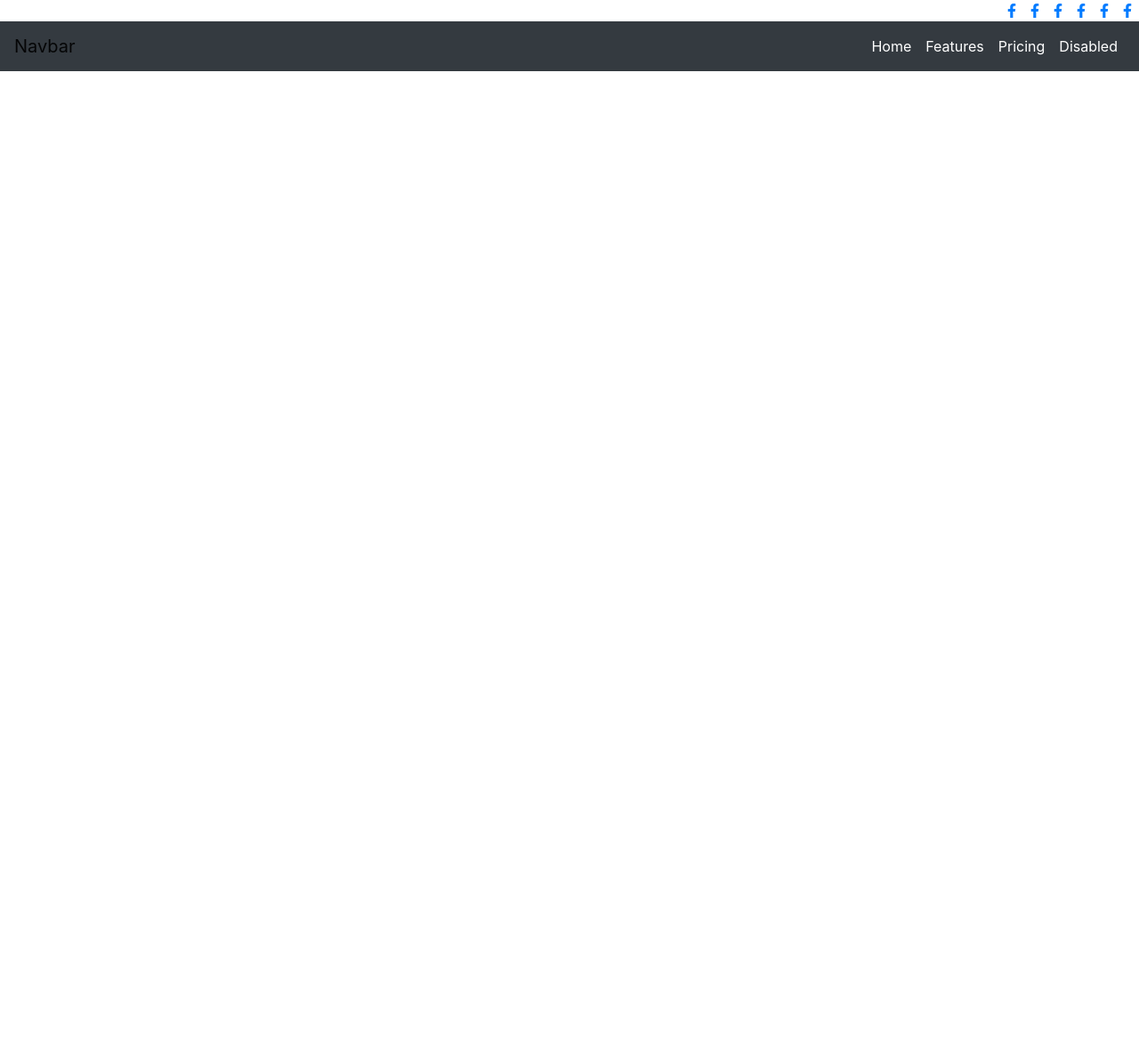
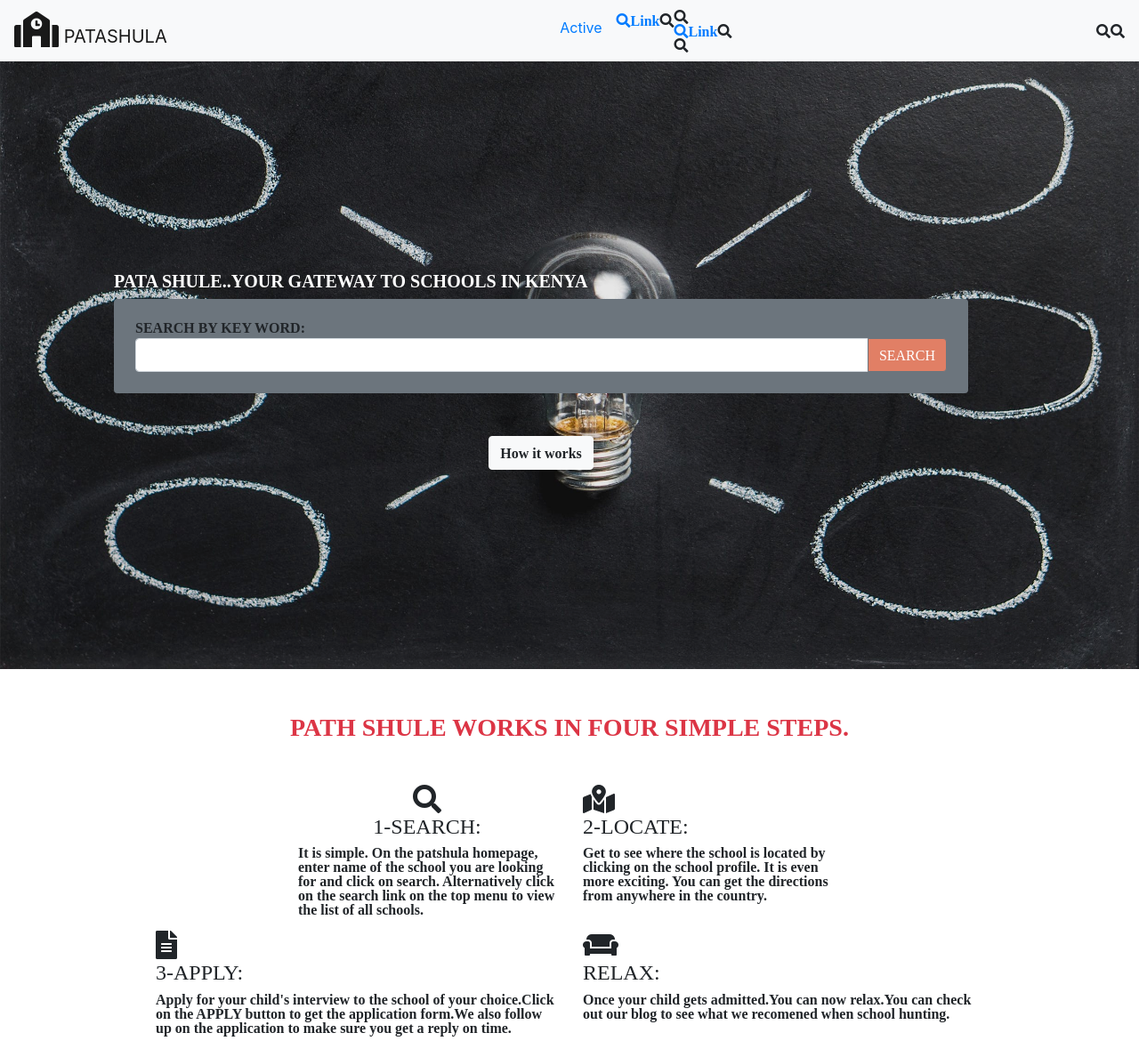
Before and after one commit to dibdas/Directory-of-Schools, a plain HTML site: page index.html in a window 1280 px wide. Shown: the whole page at 89% size. Before the commit the page ends 800 px from the top, so only its background shows below. Drawn offline with nearby package versions, Linux system fonts and the light colour scheme.

Commit message:
add works

```diff
--- a/css/style.css
+++ b/css/style.css
@@ -1,3 +1,17 @@
-.top-nav {
-    list-style: none;
+
+
+.main-image img{
+    width: 100%;
+    background-position: center;
+    background-size: auto;
+    height: 90vh;
+    filter: brightness(90%);
 }
+
+.main-text {
+    top: 38%;
+    margin-left:10%;
+  }
+.search-btn {
+    background-color: #e17f65;
+}
--- a/index.html
+++ b/index.html
@@ -18,42 +18,114 @@
     crossorigin="anonymous" />
     </head>
     <body>
-        <ul class="list-group list-group-horizontal justify-content-end top-nav ">
-            <li>
-                <i class="gray-text"> <a class="fab fa-facebook-f px-2" href="#"></a> </i>
+
+
+
+        <nav class="navbar fixed-top navbar-light bg-light">
+            <a class="navbar-brand justify-content-center" href="#"><i class="fas fa-school fa-2x"></i> PATASHULA</a>
+
+            <ul class="nav justify-content-end">
+                <li class="nav-item">
+                  <a class="nav-link active" href="#">Active</a>
                 </li>
                 <li>
-                <i class="gray-text"> <a class="fab fa-facebook-f px-2" href="#"></a> </i>
+                  <a href="#"><i class="fas fa-search">Link</a>
                 </li>
-              <li>
-                <i class="gray-text"> <a class="fab fa-facebook-f px-2" href="#"></a> </i>
-              </li>
-              <li>
-                <i class="gray-text"> <a class="fab fa-facebook-f px-2" href="#"></a> </i>
-              </li>
-              <li>
-                <i class="gray-text"> <a class="fab fa-facebook-f px-2" href="#"></a> </i>
-              </li>
-              <li>
-                <i class="gray-text"> <a class="fab fa-facebook-f px-2" href="#"></a> </i>
+                <li class="nav-item">
+                  <a href="#"><i class="fas fa-search">Link</a>
                 </li>
 
               </ul>
+          </nav>
+<!--
+          <nav class="d-flex navigation-bar bg-color0 px-5">
+            <div class="nohover-line">
+                <a href="index.html">
+                    <i class="fas fa-cubes fa-2x mr-2"></i>
+                    <span class="align-text-bottom">3DRENT</span>
+                </a>
+            </div>
+            <ul class="d-flex navigation-items list-unstyled nohover-line">
+                <li class="px-4"><a href="printers.html" target="_blank"><i class="fas px-1 fa-search"></i><span class="navigation-link">PRINTERS</span></a></li>
+                <li class="px-4"><a href="blog.html"><i class="fas px-1 fa-rss"></i><span class="navigation-link">BLOG</span></a></li>
+                <li class="px-4"><a href="about.html"><i class="far px-1 fa-user"></i><span class="navigation-link">ABOUT</span></a></li>
+                <li><a href="#"><i class="fas px-1 fa-bars"></i><span class="navigation-link">MORE</span></a></li>
+            </ul>
+        </nav>
+    -->
+    <main>
+        <div clas="container-fliud d-flex">
+            <div class="main-image">
+                <img src="images/b8.jpeg">
+            </div>
 
-        <nav class="navbar navbar-expand-lg navbar-light bg-dark">
-            <a class="navbar-brand" href="#">Navbar</a>
-            <button class="navbar-toggler" type="button" data-toggle="collapse" data-target="#navbarNavAltMarkup" aria-controls="navbarNavAltMarkup" aria-expanded="false" aria-label="Toggle navigation">
-              <span class="navbar-toggler-icon"></span>
-            </button>
-            <div class="collapse justify-content-end navbar-collapse" id="navbarNavAltMarkup">
-              <div class="navbar-nav text-muted">
-                <a class="nav-link active text-white ref="#">Home <span class="sr-only">(current)</span></a>
-                <a class="nav-link text-white" href="#">Features</a>
-                <a class="nav-link text-white" href="#">Pricing</a>
-                <a class="nav-link disabled text-white" href="#" tabindex="-1" aria-disabled="true">Disabled</a>
+            <div class="main-text position-absolute w-75">
+                <h1 class="lead text-white font-weight-bold">PATA SHULE..YOUR GATEWAY TO SCHOOLS IN KENYA</h1>
+                <div class="bg-secondary main-btn rounded py-4 px-4">
+                    <p class="mb-1 font-weight-bold">SEARCH BY KEY WORD:</p>
+
+                    <div class="input-group d-none d-md-flex bg-secondary">
+                        <input type="text" class="form-control" >
+                        <div class="input-group-append">
+                            <button class="btn btn-outline-secondary text-white  search-btn" type="button">SEARCH</button>
                         </div>
                     </div>
-          </nav>
+
+                    <div class="d-md-none d-block">
+                        <input type="text" class=" p-1 d-block w-100 mb-2">
+                        <button  type="button" class="btn text-white bg-color1 w-100">SEARCH</button>
+                    </div>
+                </div>
+
+                <div class="pt-5 text-center">
+                    <button class="btn btn-light  font-weight-bold" type="button">How it works</button>
+                </div>
+            </div>
+
+
+        </div>
+
+        <div class="container-fliud works">
+            <h3 class="text-center my-5 text-danger font-weight-bolder">PATH SHULE WORKS IN FOUR SIMPLE STEPS.</h3>
+
+            <div class="row justify-content-center mx-auto w-75">
+                <div class="col search col-4">
+                    <div class="text-center"><i class="fas fa-search fa-2x"></i></div>
+                    <h4 class="text-center">1-SEARCH:</h4>
+                    <p>It is simple. On the patshula homepage, enter name of the school you are looking for and click on search. Alternatively click on the search link on the top menu to view the list of all schools.</p>
+
+                </div>
+                <div class="col locate col-4">
+                    <div><i class="fas fa-map-marked-alt fa-2x"></i></div>
+                    <h4>2-LOCATE:</h4>
+                    <p>Get to see where the school is located by clicking on the school profile. It is even more exciting. You can get the directions from anywhere in the country.</p>
+
+                </div>
+
+            </div>
+
+            <div class="row justify-content-center mx-auto w-75">
+                <div class="col file">
+                    <div><i class="fas fa-file-alt fa-2x"></i></div>
+                    <h4>3-APPLY:</h4>
+                    <p>Apply for your child's interview to the school of your choice.Click on the APPLY button to get the application form.We also follow up on the application to make sure you get a reply on time.</p>
+                </div>
+                <div class="col relax ">
+                    <div><i class="fas fa-couch fa-2x"></i></div>
+                    <h4>RELAX:</h4>
+                    <p>Once your child gets admitted.You can now relax.You can check out our blog to see what we recomened when school hunting.</p>
+                </div>
+
+
+            </div>
+
+
+
+
+
+
+        </div>
+    </main>
     </body>
 
 </html>
```
Also changed, not shown: images/b1.jpeg (added), images/b2.jpeg (added), images/b3.jpeg (added), images/b4.jpg (added), images/b5.jpg (added), images/b6.jpeg (added), images/b7.jpeg (added), images/b8.jpeg (added), images/l2.jpg (added), images/l2.png (added), images/li.png (added). Lines whose indentation alone changed are shown as unchanged.
